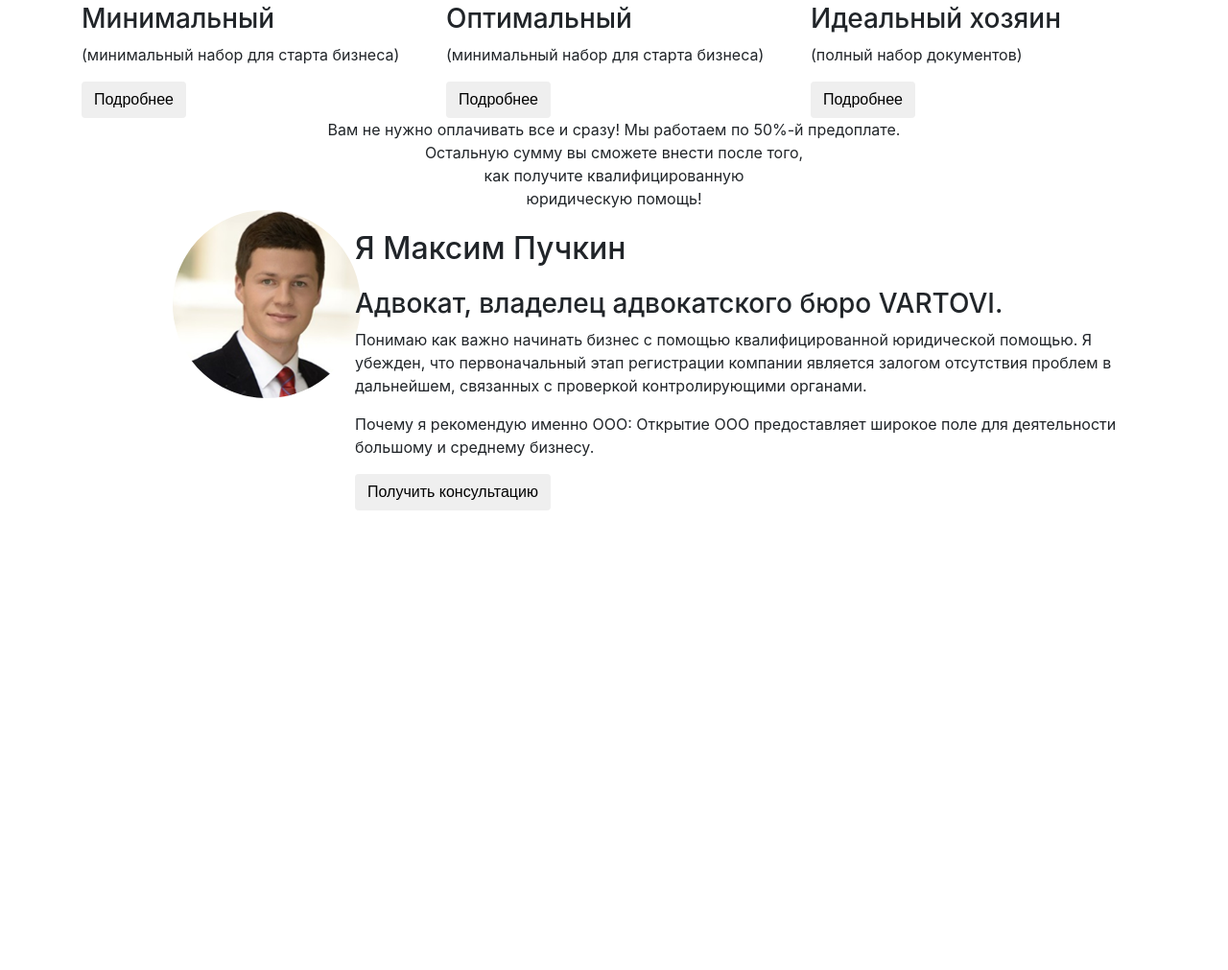
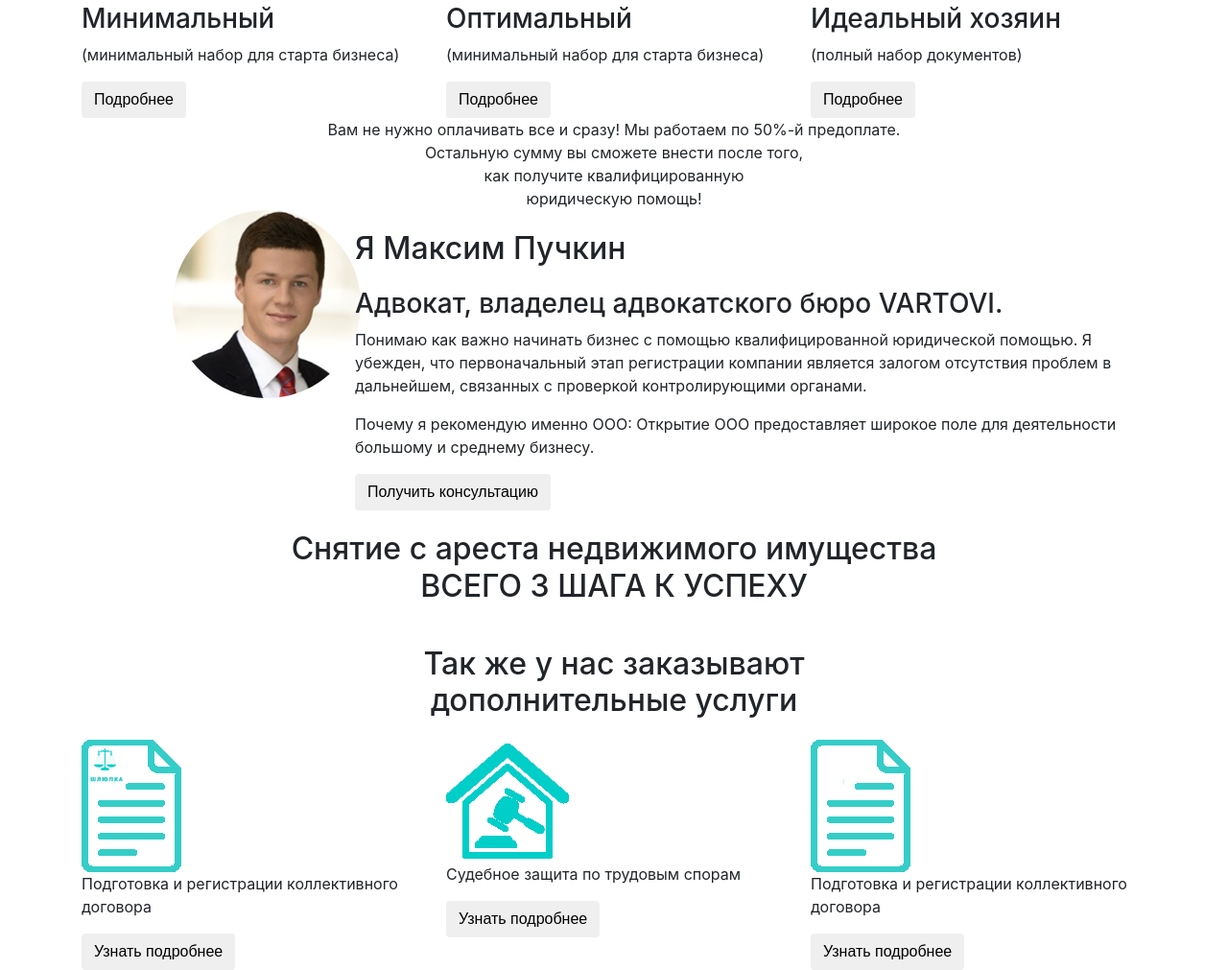
Before and after one commit to OstapHetman/shliupka, a plain HTML site: page src/index.html in a window 1280 px wide. Shown: the part 1187-2198 px from the top of the page at 96% size. Before the commit the page ends 1719 px from the top, so only its background shows below. Drawn offline with Linux system fonts and the light colour scheme.

Commit message:
html structure additional services

```diff
--- a/src/index.html
+++ b/src/index.html
@@ -5,7 +5,7 @@
     <meta charset="UTF-8">
     <meta name="viewport" content="width=device-width, initial-scale=1.0">
     <meta http-equiv="X-UA-Compatible" content="ie=edge">
-    <title>Start Template</title>
+    <title>Шлюпка</title>
 
     <!-- Latest compiled and minified CSS -->
     <link rel="stylesheet" href="css/bootstrap.min.css">
@@ -168,6 +168,44 @@
     </section>
     <!-- END SECTION ABOUT -->
 
+    <!-- START steps to success SECTION -->
+    <section id="steps">
+        <div class="container">
+            <h1 class="text-center">Снятие с ареста недвижимого имущества <br><span>ВСЕГО 3 ШАГА К УСПЕХУ</span></h1>
+            <div class="row">
+
+            </div>
+        </div>
+    </section>
+    <!-- END steps to success SECTION -->
+
+    <!-- START ADDITIONAL SERVICES -->
+    <section id="additional-services">
+        <div class="container">
+            <h1 class="text-center">Так же у нас заказывают<br><span>дополнительные услуги</span></h1>
+            <div class="row">
+                <div class="col-lg-4 col-xl-4">
+                    <img src="img/document.png" alt="Document">
+                    <p>Подготовка и регистрации коллективного договора </p>
+                    <button class="btn">Узнать подробнее</button>
+                </div>
+
+                <div class="col-lg-4 col-xl-4">
+                    <img src="img/dispute.png" alt="Dispute">
+                    <p>Судебное защита по трудовым спорам</p>
+                    <button class="btn">Узнать подробнее</button>
+                </div>
+
+                <div class="col-lg-4 col-xl-4">
+                    <img src="img/document-2.png" alt="Document">
+                    <p>Подготовка и регистрации коллективного договора </p>
+                    <button class="btn">Узнать подробнее</button>
+                </div>
+            </div>
+        </div>
+    </section>
+    <!-- END ADDITIONAL SERVICES -->
+
     <!-- Latest compiled and minified JQuery -->
     <script src="js/jquery-3.3.1.min.js"></script>
     <script src="https://cdnjs.cloudflare.com/ajax/libs/tether/1.4.0/js/tether.min.js" integrity="sha384-DztdAPBWPRXSA/3eYEEUWrWCy7G5KFbe8fFjk5JAIxUYHKkDx6Qin1DkWx51bBrb" crossorigin="anonymous"></script>
```
Also changed, not shown: src/img/dispute.png (added), src/img/document-2.png (added), src/img/document.png (added).
